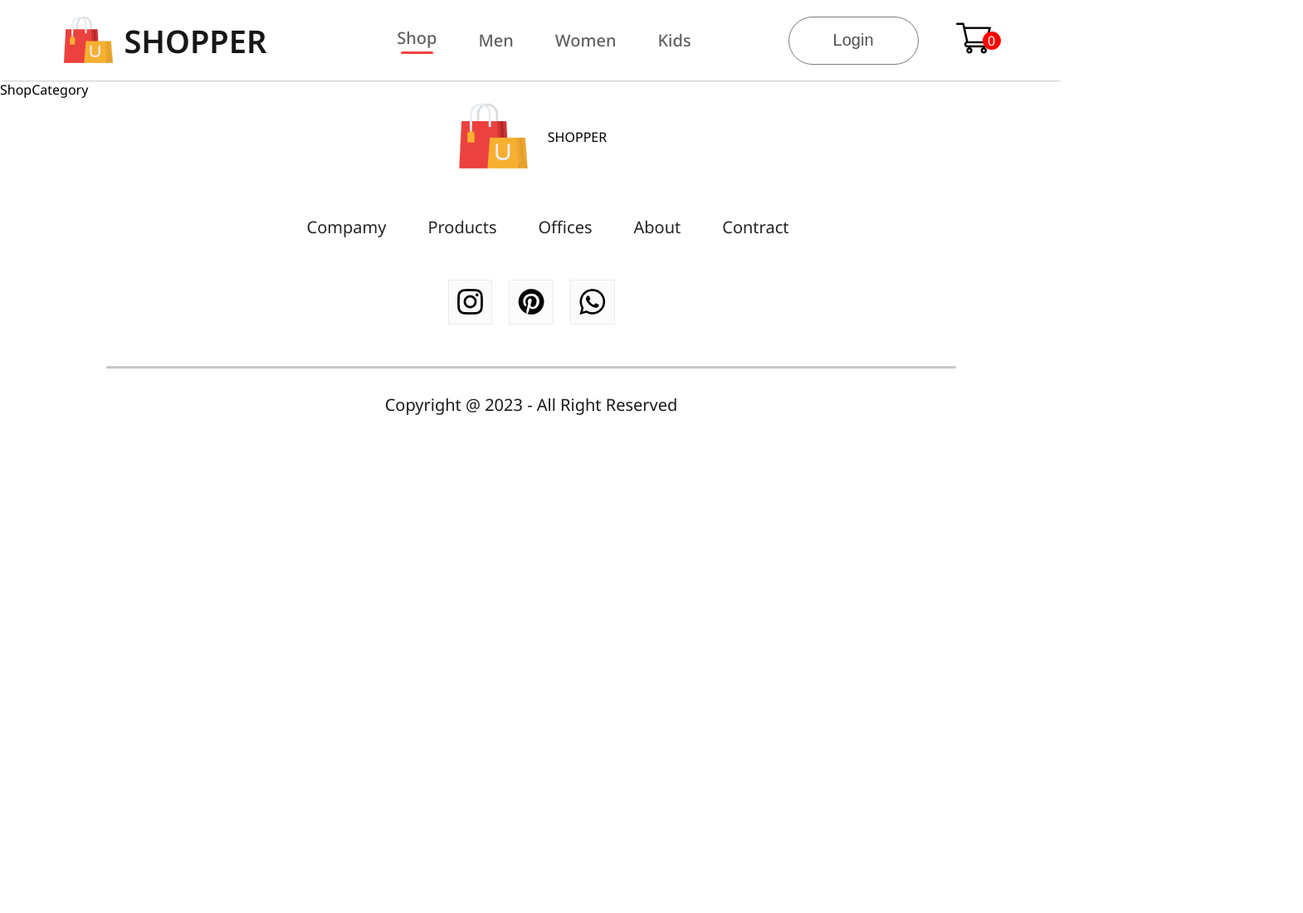
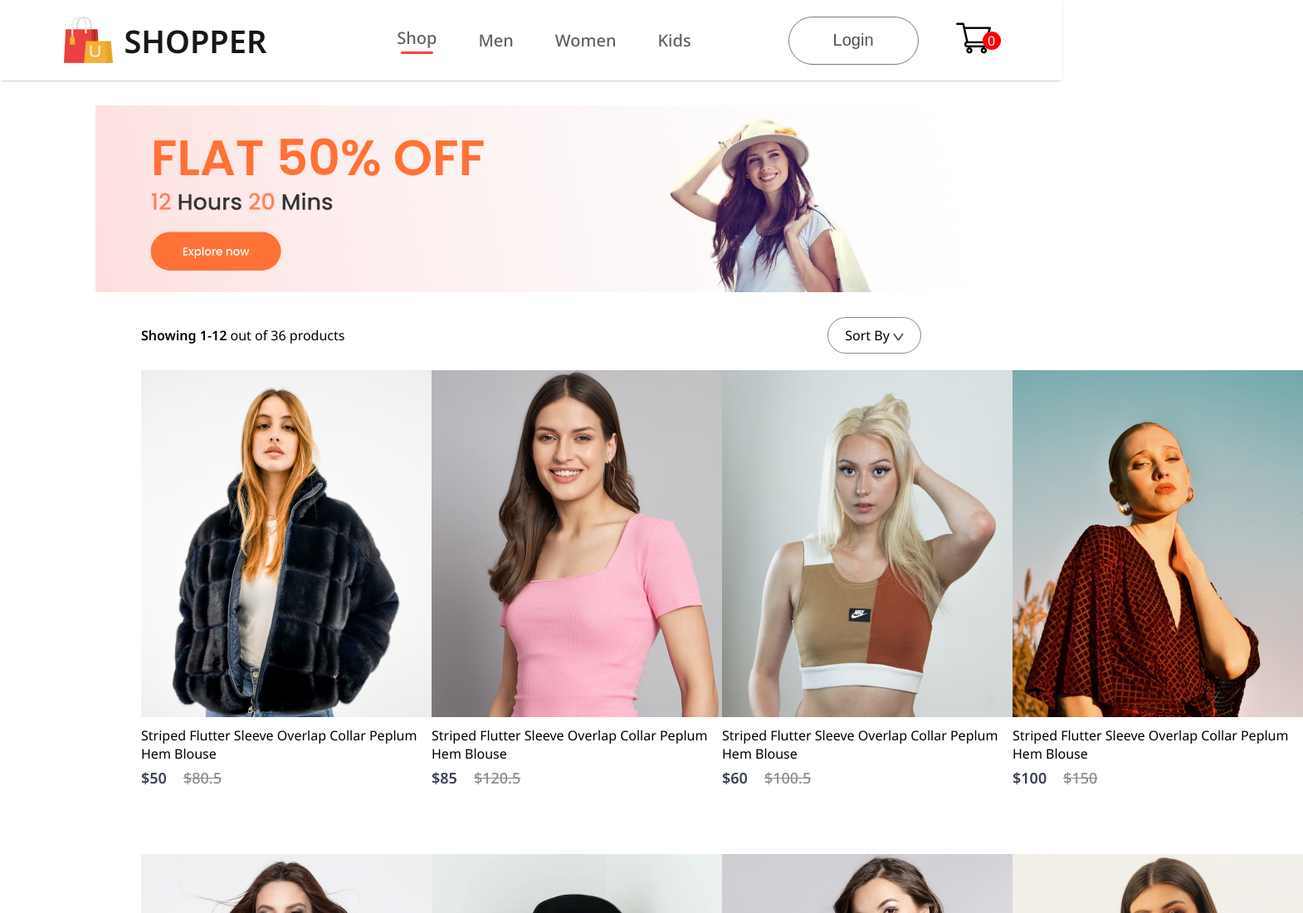
Before and after one commit to Argeem/great-stack-e-commerce-front, a React (Create React App) app: page /womens in a window 1280 px wide. Shown: the top 1100 px of the page at 83% size, 1570 px wide, since content can reach past the window. Before the commit the page ends 800 px from the top, so only its background shows below. Built offline with nearby package versions, Linux system fonts and the light colour scheme.

Commit message:
Create all product context and create category page

```diff
--- a/src/App.js
+++ b/src/App.js
@@ -6,6 +6,9 @@ import { Product } from "./Pages/Product";
 import { Cart } from "./Pages/Cart";
 import { LoginSignup } from "./Pages/LoginSignup";
 import { Footer } from "./Components/Footer/Footer";
+import man_banner from "./Components/Assets/banner_mens.png";
+import women_banner from "./Components/Assets/banner_women.png";
+import kid_banner from "./Components/Assets/banner_kids.png";
 
 function App() {
   return (
@@ -14,9 +17,18 @@ function App() {
         <Navbar />
         <Routes>
           <Route path="/" element={<Shop />} />
-          <Route path="/mens" element={<ShopCategory category="mens" />} />
-          <Route path="/womens" element={<ShopCategory category="womens" />} />
-          <Route path="/kids" element={<ShopCategory category="kids" />} />
+          <Route
+            path="/mens"
+            element={<ShopCategory category="men" banner={man_banner} />}
+          />
+          <Route
+            path="/womens"
+            element={<ShopCategory category="women" banner={women_banner} />}
+          />
+          <Route
+            path="/kids"
+            element={<ShopCategory category="kid" banner={kid_banner} />}
+          />
           <Route path="/product" element={<Product />}>
             <Route path=":productId" element={<Product />} />
           </Route>
--- /dev/null
+++ b/src/Context/ShopContext.jsx
@@ -0,0 +1,15 @@
+import { createContext } from "react";
+import all_product from "../Components/Assets/all_product";
+export const ShopContext = createContext(null);
+
+const ShopContextProvider = (props) => {
+  const contextValue = { all_product };
+
+  return (
+    <ShopContext.Provider value={contextValue}>
+      {props.children}
+    </ShopContext.Provider>
+  );
+};
+
+export default ShopContextProvider;
--- /dev/null
+++ b/src/Pages/Css/ShopCategoty.css
@@ -0,0 +1,44 @@
+.shopcategory-banner {
+  display: block;
+  margin: 30px auto;
+  width: 82%;
+}
+
+.shopcategory-indexSort {
+  display: flex;
+  margin: 0px 170px;
+  justify-content: space-between;
+  align-items: center;
+}
+
+.shopcategory-indexSort p span {
+  font-weight: 600;
+}
+
+.shopcategory-sort {
+  padding: 10px 20px;
+  border-radius: 40px;
+  border: 1px solid #888;
+}
+
+.shopcategory-product {
+  margin: 20px 170px;
+  display: grid;
+  grid-template-columns: repeat(4, 1fr);
+  row-gap: 80px;
+}
+
+.shopcategory-loadmore {
+  display: flex;
+  justify-content: center;
+  align-items: center;
+  margin: 150px auto;
+  width: 233px;
+  height: 69px;
+  border-radius: 75px;
+  background: #ededed;
+  color: #787878;
+  font-size: 18px;
+  font-weight: 500;
+  cursor: pointer;
+}
--- a/src/Pages/ShopCategory.jsx
+++ b/src/Pages/ShopCategory.jsx
@@ -1,3 +1,41 @@
-export const ShopCategory = () => {
-  return <div>ShopCategory</div>;
+import { useContext } from "react";
+import "./Css/ShopCategoty.css";
+import { ShopContext } from "../Context/ShopContext";
+import dropdown_icon from "../Components/Assets/dropdown_icon.png";
+import { Item } from "../Components/Item/Item";
+
+export const ShopCategory = (props) => {
+  const { all_product } = useContext(ShopContext);
+
+  return (
+    <div className="shop-category">
+      <img className="shopcategory-banner" src={props.banner} alt="" />
+      <div className="shopcategory-indexSort">
+        <p>
+          <span>Showing 1-12</span> out of 36 products
+        </p>
+        <div className="shopcategory-sort">
+          Sort By <img src={dropdown_icon} alt="" />
+        </div>
+      </div>
+      <div className="shopcategory-product">
+        {all_product.map((item, idx) => {
+          if (props.category === item.category) {
+            return (
+              <Item
+                key={idx}
+                id={item.id}
+                name={item.name}
+                product_image={item.product_image}
+                new_price={item.new_price}
+                old_price={item.old_price}
+              />
+            );
+          }
+          return null;
+        })}
+      </div>
+      <div className="shopcategory-loadmore">Explore More</div>
+    </div>
+  );
 };
--- a/src/index.js
+++ b/src/index.js
@@ -1,13 +1,16 @@
-import React from 'react';
-import ReactDOM from 'react-dom/client';
-import './index.css';
-import App from './App';
-import reportWebVitals from './reportWebVitals';
+import React from "react";
+import ReactDOM from "react-dom/client";
+import "./index.css";
+import App from "./App";
+import reportWebVitals from "./reportWebVitals";
+import ShopContextProvider from "./Context/ShopContext";
 
-const root = ReactDOM.createRoot(document.getElementById('root'));
+const root = ReactDOM.createRoot(document.getElementById("root"));
 root.render(
   <React.StrictMode>
-    <App />
+    <ShopContextProvider>
+      <App />
+    </ShopContextProvider>
   </React.StrictMode>
 );
 
```
Also changed, not shown: src/Components/Assets/all_product.js (+36 -36 lines).
